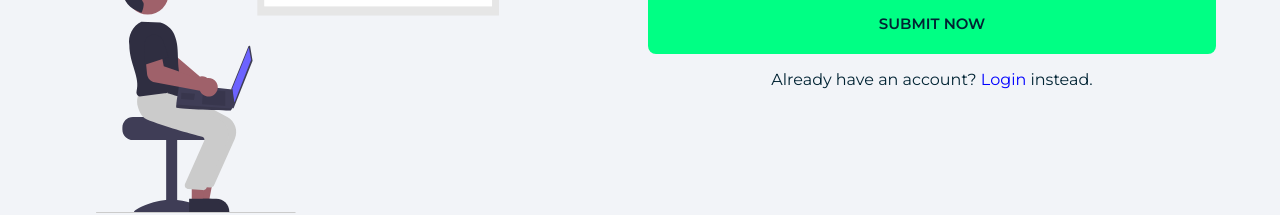
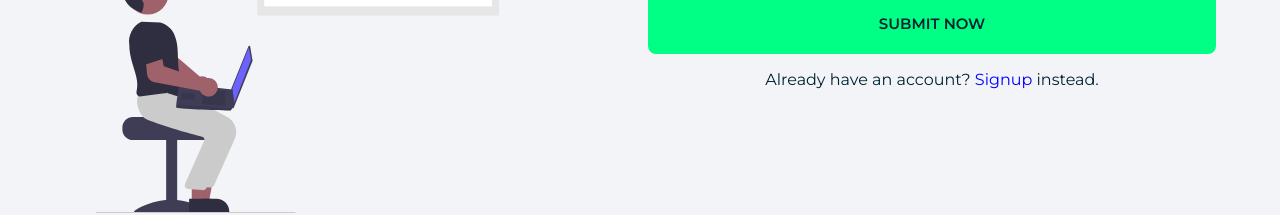
Before and after one commit to osmangoni32/fitapp, a React (Create React App) app: page /login in a window 1280 px wide. Shown: the part 321-536 px from the top of the page. Built offline with nearby package versions, Linux system fonts and the light colour scheme; no server answers.

Commit message:
loginform updated

```diff
--- /dev/null
+++ b/src/components/loginForm.js
@@ -0,0 +1,59 @@
+import React, { useState } from "react";
+import { Link, useNavigate } from "react-router-dom";
+import Button from "./Button";
+import { useAuth } from "./Context/AuthContext";
+import Form from "./Form";
+import Textinput from "./Textinput";
+
+export default function LoginForm() {
+  const [email, setEmail] = useState("");
+  const [password, setPassword] = useState("");
+
+  const [error, setError] = useState();
+  const [loading, setLoading] = useState();
+  const { login } = useAuth();
+  const navigate = useNavigate();
+
+  async function handleSubmit(e) {
+    e.preventDefault();
+
+    try {
+      setError("");
+      setLoading(true);
+      await login(email, password);
+      navigate("/");
+    } catch (error) {
+      console.log(error);
+      setLoading(false);
+      setError("failed to login!");
+    }
+  }
+  return (
+    <Form style={{ height: "330px" }} onSubmit={handleSubmit}>
+      <Textinput
+        type="text"
+        placeholder="Enter email"
+        icon="alternate_email"
+        required
+        value={email}
+        onChange={(e) => setEmail(e.target.value)}
+      />
+
+      <Textinput
+        type="password"
+        placeholder="Enter  password"
+        icon="lock"
+        required
+        value={password}
+        onChange={(e) => setPassword(e.target.value)}
+      />
+      <Button disabled={loading} type="submit">
+        <span> Submit Now </span>
+      </Button>
+      {error && <p className="error"> {error}</p>}
+      <div className="info">
+        Already have an account? <Link to="/signup">Signup</Link> instead.
+      </div>
+    </Form>
+  );
+}
--- a/src/components/pages/Login.js
+++ b/src/components/pages/Login.js
@@ -1,38 +1,13 @@
 import React from "react";
-import classes from "../../styles/Login.module.css";
-import Button from "../Button";
-import Form from "../Form";
 import Illustration from "../Illustration";
-import Textinput from "../Textinput";
-
+import LoginForm from "../LoginForm";
 export default function Login() {
   return (
     <>
       <h1>Login to your account</h1>
       <div className="column">
         <Illustration />
-        <Form className={`${classes.login}`}>
-          <Textinput
-            type="text"
-            placeholder="Enter email"
-            icon="alternate_email"
-          />
-
-          <Textinput
-            type="password"
-            placeholder="Enter  password"
-            icon="lock"
-          />
-
-          <Button>
-            {" "}
-            <span> Submit Now </span>
-          </Button>
-
-          <div className="info">
-            Already have an account? <a href="login.html">Login</a> instead.
-          </div>
-        </Form>
+        <LoginForm />
       </div>
     </>
   );
--- a/src/components/pages/SignupForm.js
+++ b/src/components/pages/SignupForm.js
@@ -1,5 +1,5 @@
 import React, { useState } from "react";
-import { useNavigate } from "react-router-dom";
+import { Link, useNavigate } from "react-router-dom";
 import Button from "../Button";
 import Checkbox from "../Checkbox";
 import { useAuth } from "../Context/AuthContext";
@@ -80,7 +80,7 @@ export default function SignupForm() {
       </Button>
       {error && <p className="error"> {error}</p>}
       <div className="info">
-        Already have an account? <a href="login.html">Login</a> instead.
+        Already have an account? <Link to="/login">Login</Link> instead.
       </div>
     </Form>
   );
--- a/src/styles/Login.module.css
+++ /dev/null
@@ -1,3 +0,0 @@
-.login {
-  height: 330px;
-}
```
